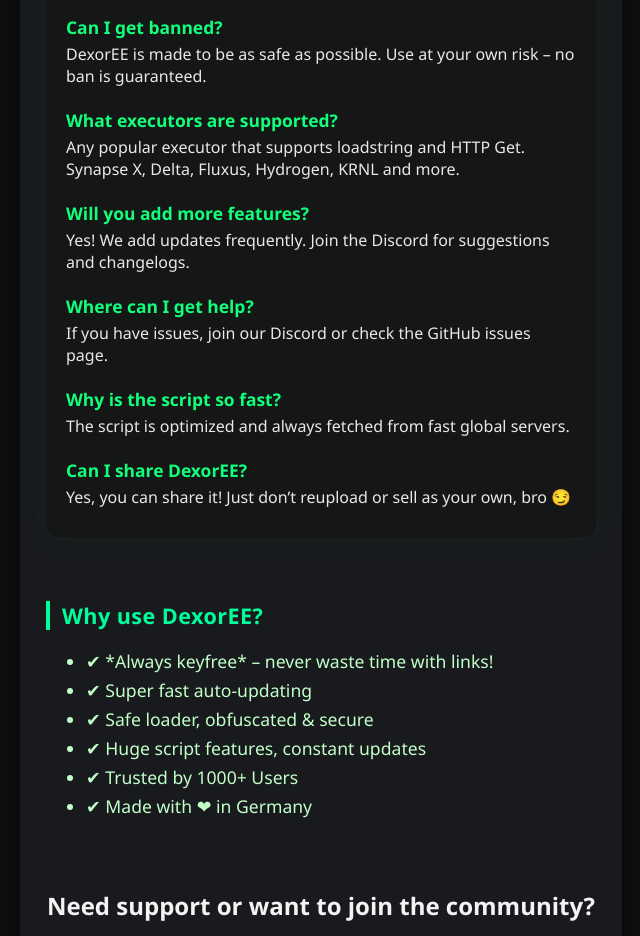
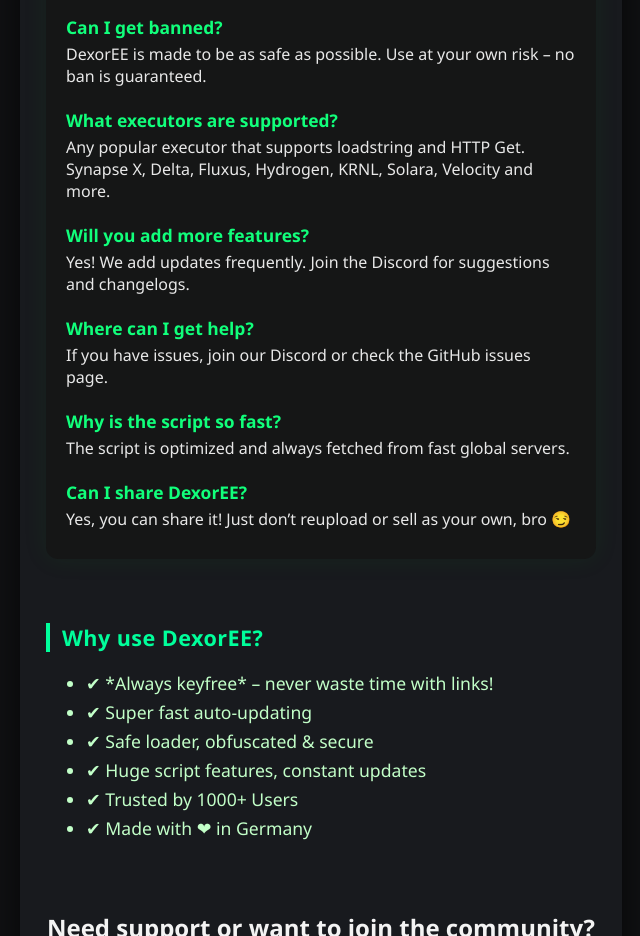
Before and after one commit to MrCatMemes/dexoree-website, a plain HTML site: page index.html in a window 1280 px wide. Shown: the part 820-1756 px from the top of the page, without its empty margins (319-959 px from the left). Drawn offline with Linux system fonts and the light colour scheme.

Commit message:
Add Solara and Velocity to supported executors list

```diff
--- a/index.html
+++ b/index.html
@@ -216,7 +216,7 @@
         </div>
         <div class="faq-item">
           <span class="faq-q">What executors are supported?</span>
-          <span class="faq-a">Any popular executor that supports loadstring and HTTP Get. Synapse X, Delta, Fluxus, Hydrogen, KRNL and more.</span>
+          <span class="faq-a">Any popular executor that supports loadstring and HTTP Get. Synapse X, Delta, Fluxus, Hydrogen, KRNL, Solara, Velocity and more.</span>
         </div>
         <div class="faq-item">
           <span class="faq-q">Will you add more features?</span>
```
